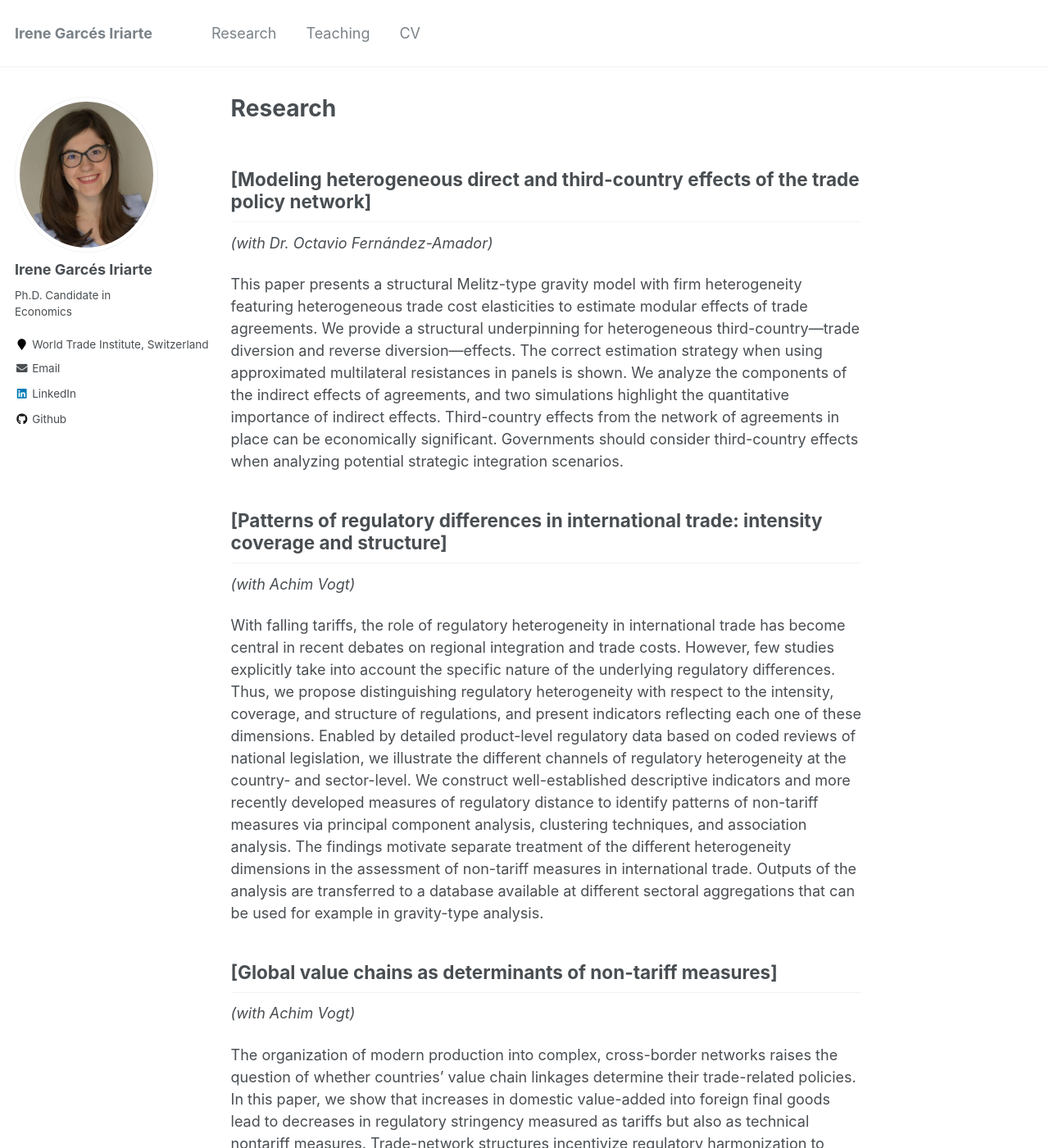
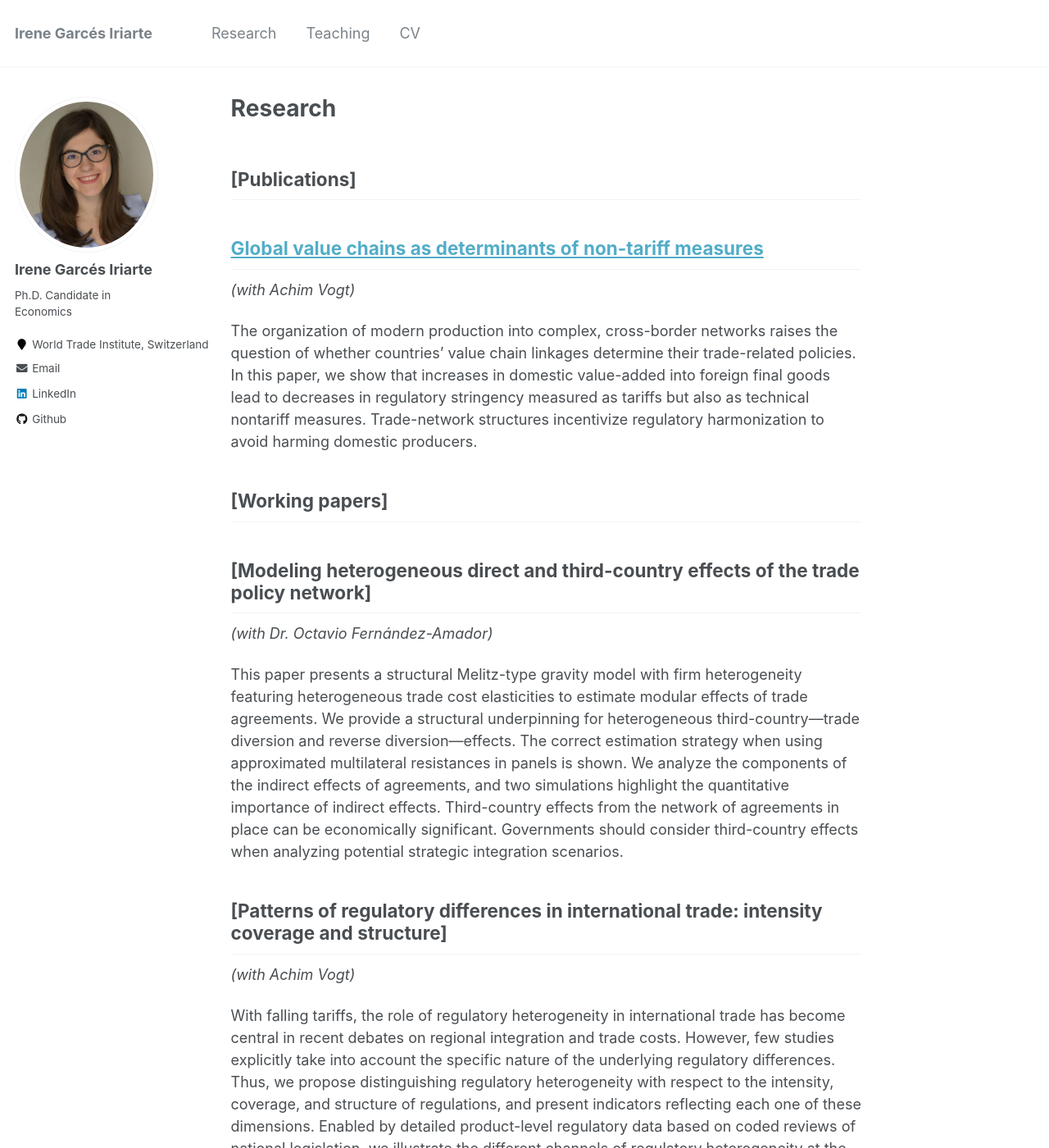
Before and after one commit to IreneGarces/irenegarces.github.io, a Jekyll site: the page built from _pages/research.md, in a window 1280 px wide and 1400 px high. Shown: the whole window at 82% size. Built offline with Jekyll 4.4.1, drawn with Linux system fonts in a browser that asks for light colours; part of the change alters nothing that is shown; some of the changed text lies outside the part shown.

Commit message:
Update research.md

```diff
--- a/_pages/research.md
+++ b/_pages/research.md
@@ -14,6 +14,16 @@ author_profile: true
   {% include archive-single.html %}
 {% endfor %}
 
+## [Publications]
+
+## [Global value chains as determinants of non-tariff measures](../files/Global value chain integration and non-tariff measures.pdf)
+*(with Achim Vogt)*
+
+The organization of modern production into complex, cross-border networks raises the question of whether countries’ value chain linkages determine their trade-related
+policies. In this paper, we show that increases in domestic value-added into foreign final goods lead to decreases in regulatory stringency measured as tariffs but
+also as technical nontariff measures. Trade-network structures incentivize regulatory harmonization to avoid harming domestic producers.
+
+## [Working papers]
 ## [Modeling heterogeneous direct and third-country effects of the trade policy network]
 *(with Dr. Octavio Fernández-Amador)*
 
@@ -32,12 +42,7 @@ heterogeneity with respect to the intensity, coverage, and structure of regulati
 Enabled by detailed product-level regulatory data based on coded reviews of national legislation, we illustrate the different channels of regulatory heterogeneity
 at the country- and sector-level. We construct well-established descriptive indicators and more recently developed measures of regulatory distance to identify patterns of non-tariff measures via principal component analysis, clustering techniques, and association analysis. The findings motivate separate treatment of the different heterogeneity dimensions in  the assessment of non-tariff measures in international trade. Outputs of the analysis are transferred to a database available at different sectoral aggregations that can be used for example in gravity-type analysis.
 
-## [Global value chains as determinants of non-tariff measures]
-*(with Achim Vogt)*
 
-The organization of modern production into complex, cross-border networks raises the question of whether countries’ value chain linkages determine their trade-related
-policies. In this paper, we show that increases in domestic value-added into foreign final goods lead to decreases in regulatory stringency measured as tariffs but
-also as technical nontariff measures. Trade-network structures incentivize regulatory harmonization to avoid harming domestic producers.
 
 ## [PTA determinants: The effect of regulatory differences in international trade]
 *(with Prof. Dr. Joseph Francois, Achim Vogt, & Selina Hauser)*
```
